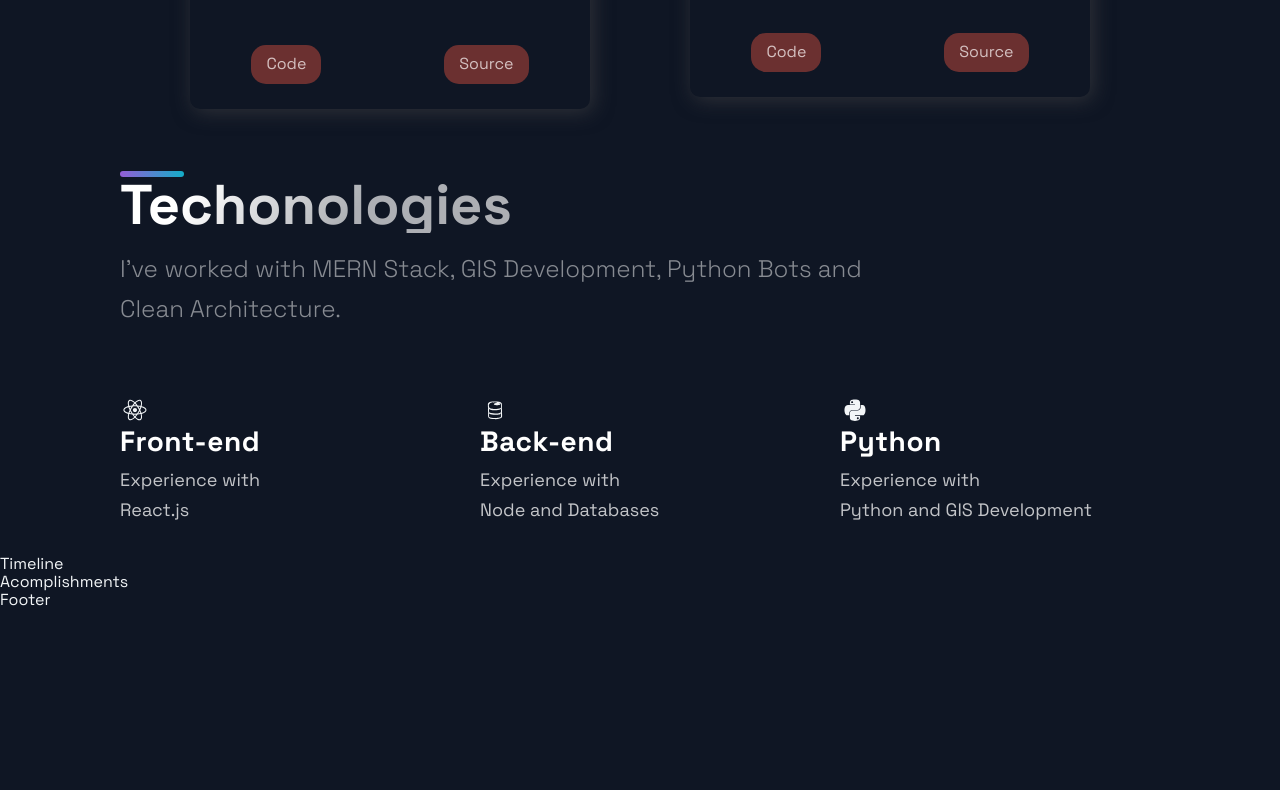
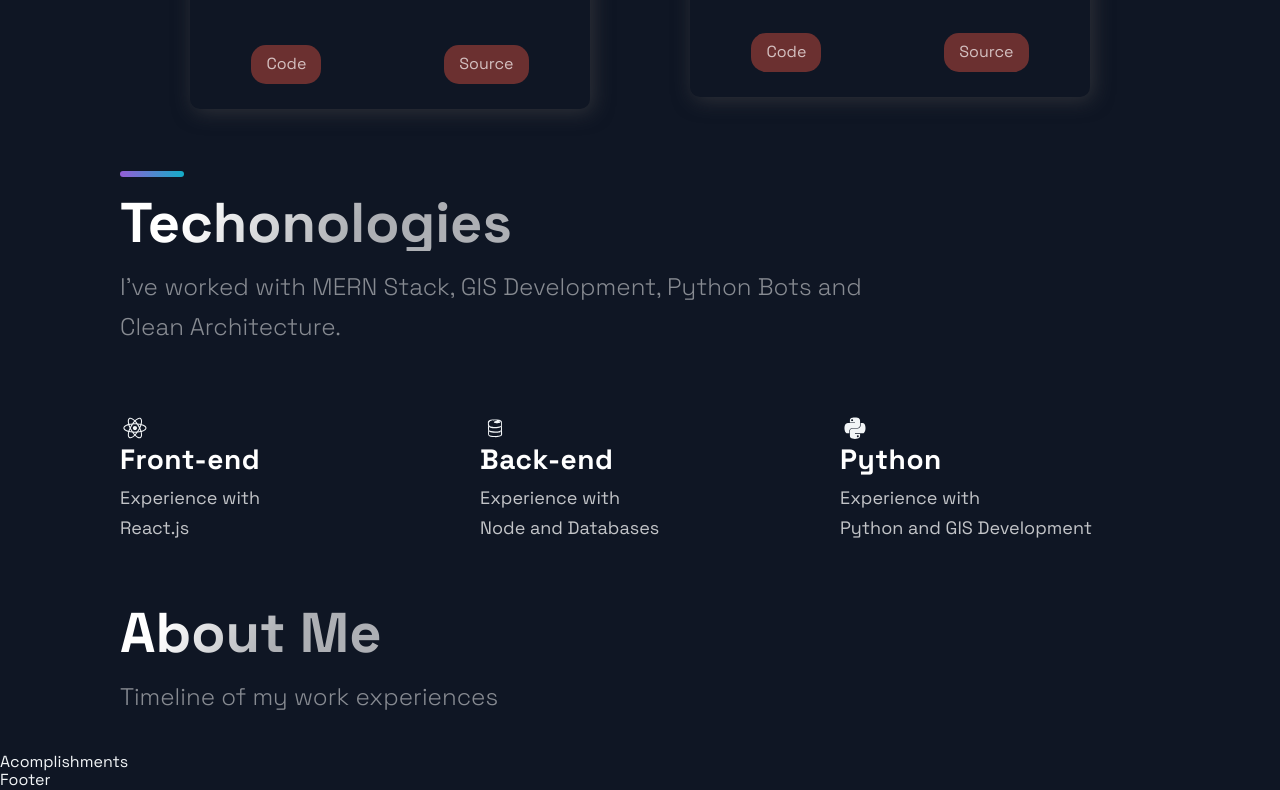
Before and after one commit to danielrubens/portfolio-website, a Next.js app: page / in a window 1280 px wide. Shown: the part 2054-2844 px from the top of the page. Before the commit the page ends 2664 px from the top, so only its background shows below. Built offline with nearby package versions, Linux system fonts and the light colour scheme.

Commit message:
TimeLine component

```diff
--- a/src/components/Technologies/Technologies.js
+++ b/src/components/Technologies/Technologies.js
@@ -6,6 +6,7 @@ import { List, ListContainer, ListItem, ListParagraph, ListTitle } from './Techn
 const Technologies = () =>  (
   <Section id='tech'>
     <SectionDivider />
+    <br />
     <SectionTitle>Techonologies</SectionTitle>
     <SectionText>
       I've worked with MERN Stack, GIS Development, Python Bots and Clean Architecture.
--- a/src/components/TimeLine/TimeLine.js
+++ b/src/components/TimeLine/TimeLine.js
@@ -43,9 +43,11 @@ const Timeline = () => {
   // }, []);
 
   return (
-    <div>
-      Timeline
-    </div>
+   <Section id='about'>
+    <SectionTitle>About Me</SectionTitle>
+    <SectionText>Timeline of my work experiences</SectionText>
+
+   </Section>
   );
 };
 
```
